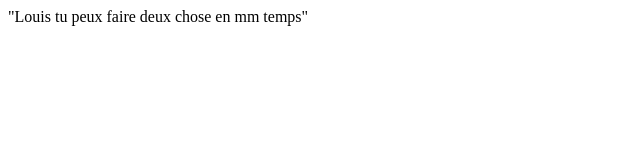
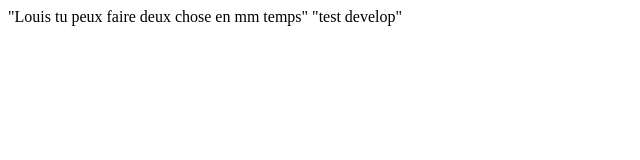
Before and after one commit to LouisCharles-dev/projet_prixba, a plain HTML site: page index.html in a window 1280 px wide. Shown: the whole page, without its empty margins (0-640 px from the left). Drawn offline with Linux system fonts and the light colour scheme.

Commit message:
test branch

```diff
--- a/index.html
+++ b/index.html
@@ -8,6 +8,7 @@
     <link rel="preconnect" href="https://fonts.gstatic.com" crossorigin>
     <link href="https://fonts.googleapis.com/css2?family=Montserrat:wght@100&display=swap" rel="stylesheet">
     "Louis tu peux faire deux chose en mm temps"
+    "test develop"
 </head>
 
 <body>
```
